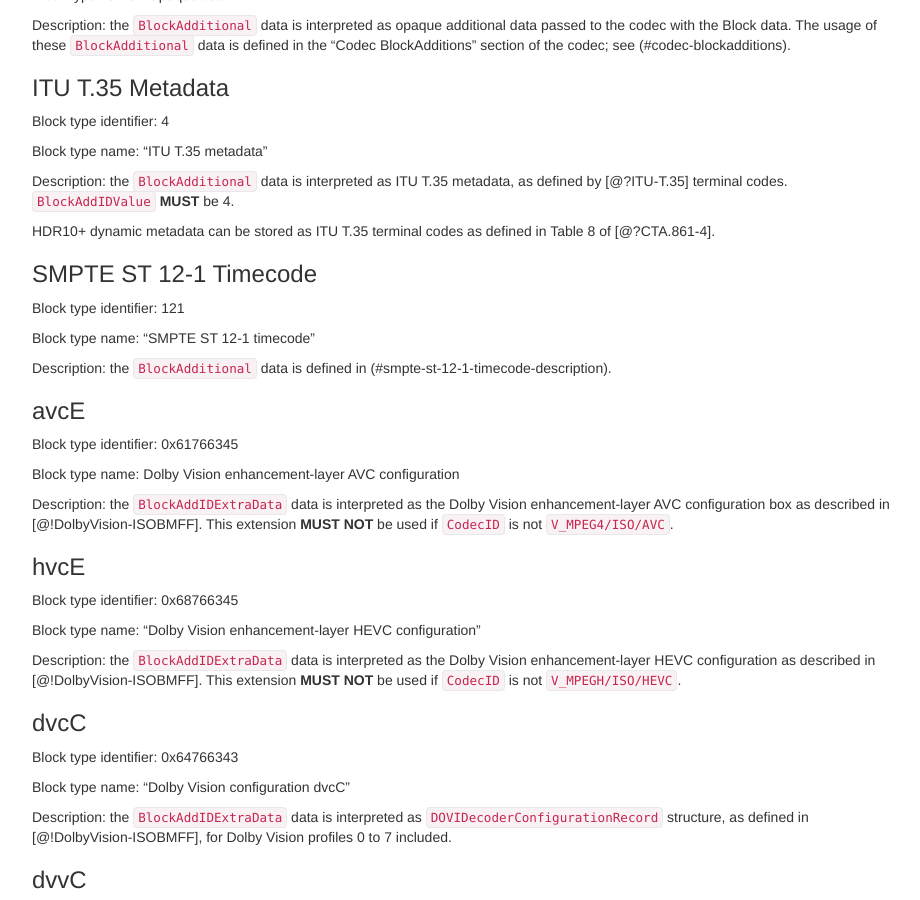
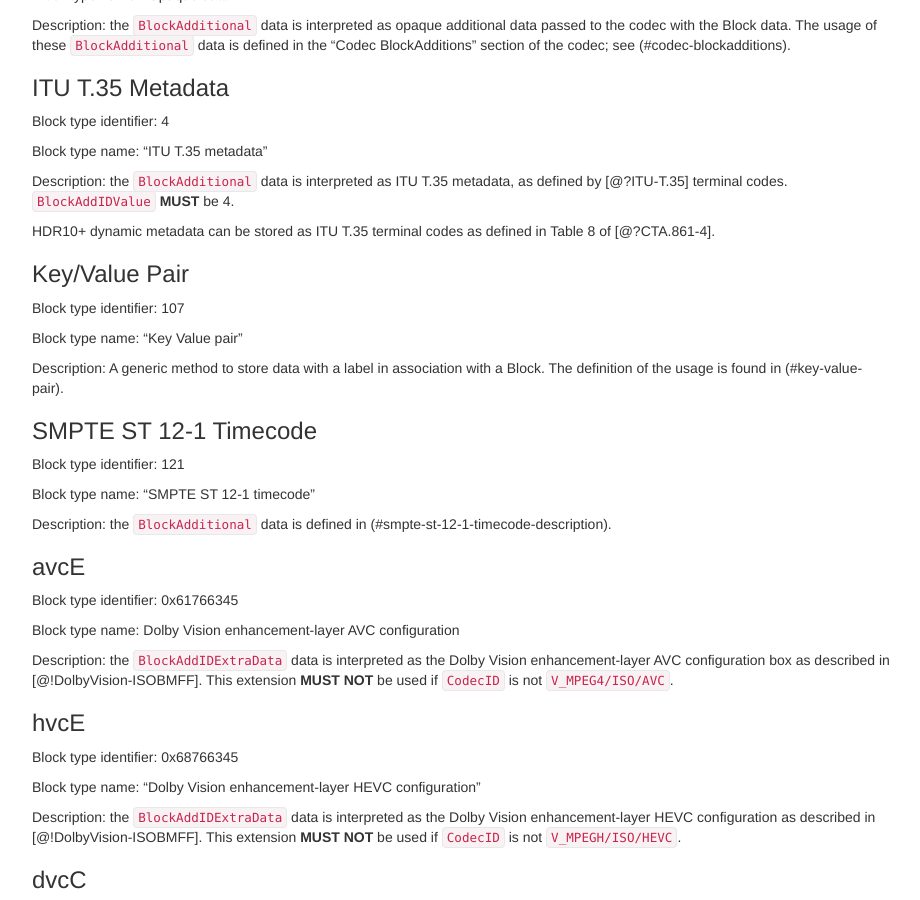
Before and after one commit to ietf-wg-cellar/matroska-specification, a Jekyll site: the page built from codec_specs.md, in a window 1280 px wide and 900 px high, scrolled down 20232 px. Shown: the whole window, without its empty margins (273-1193 px from the left). Built offline with Jekyll 4.4.1, drawn with Linux system fonts in a browser that asks for light colours; our own code applies the rules of GitHub Pages for plain Markdown files.

Commit message:
add Key/Value pairing in the list of Block Addition Mappings

```diff
--- a/codec_specs.md
+++ b/codec_specs.md
@@ -1184,6 +1184,15 @@
 
 HDR10+ dynamic metadata can be stored as ITU T.35 terminal codes as defined in Table 8 of [@?CTA.861-4].
 
+### Key/Value Pair
+
+Block type identifier: 107
+
+Block type name: "Key Value pair"
+
+Description: A generic method to store data with a label in association with a Block.
+The definition of the usage is found in (#key-value-pair).
+
 ### SMPTE ST 12-1 Timecode
 
 Block type identifier: 121
```
